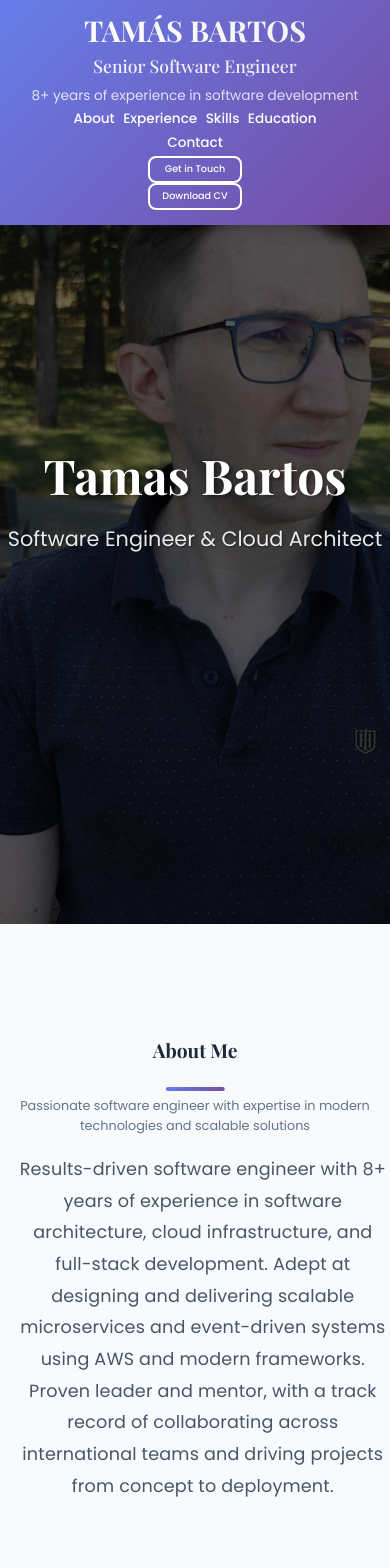
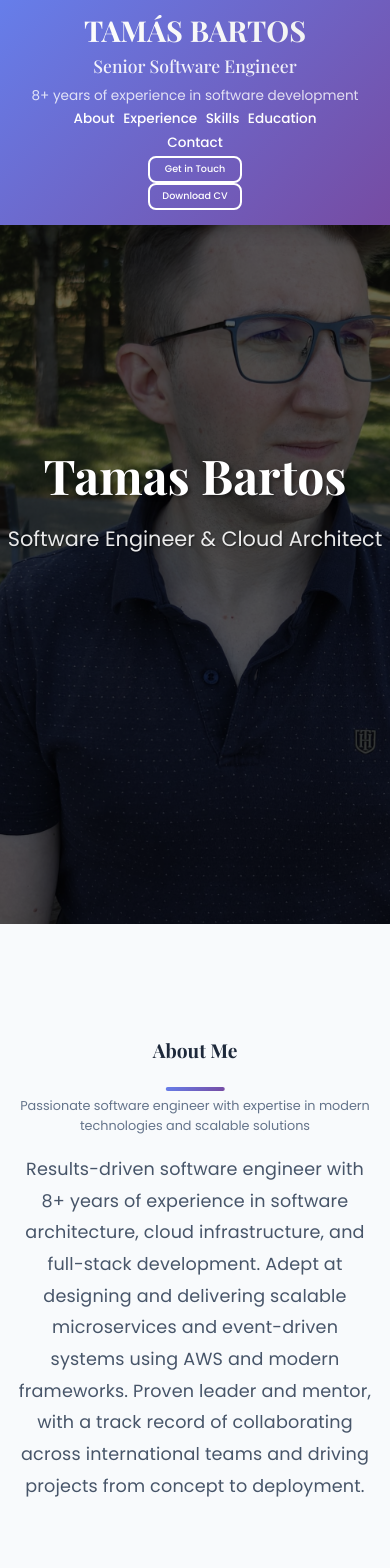
Before and after one commit to battact/cv, a React (Vite) app: page / in a window 390 px wide. Shown: the top 1568 px of the page. Built offline with nearby package versions, Linux system fonts and the light colour scheme.

Commit message:
* fix width problem in the root

```diff
--- a/src/App.css
+++ b/src/App.css
@@ -19,6 +19,8 @@ body {
   -ms-text-size-adjust: 100%;
   text-size-adjust: 100%;
 }
+
+
 
 html {
   scroll-behavior: smooth;
@@ -1350,13 +1352,22 @@ html {
 
 @media (max-width: 480px) {
   body, .container, .hero-section, .hero-content, .section-content, .about-content {
-    width: 100vw !important;
-    max-width: 100vw !important;
+    width: 100% !important;
+    max-width: 100% !important;
     margin: 0 !important;
     padding-left: 0 !important;
     padding-right: 0 !important;
     box-sizing: border-box;
   }
+
+  /* Prevent horizontal scroll */
+  html, body {
+    overflow-x: hidden !important;
+    width: 100% !important;
+    max-width: 100% !important;
+  }
+
+
 
   .section-content {
     grid-template-columns: 1fr !important;
@@ -1404,13 +1415,13 @@ html {
     padding: 0.4em 0.6em !important;
   }
   .about-content, .about-text p {
-    width: 100vw !important;
+    width: 100% !important;
     text-align: center !important;
     margin: 0 auto !important;
-    padding: 0 2vw !important;
+    padding: 0 2% !important;
   }
   .section-header, .section-header h2, .section-header p {
-    width: 100vw !important;
+    width: 100% !important;
     text-align: center !important;
     margin: 0 auto !important;
     padding-left: 0 !important;
@@ -1430,8 +1441,8 @@ html {
     font-size: 0.8rem !important;
   }
   .contact-info, .contact-content {
-    width: 100vw !important;
-    max-width: 100vw !important;
+    width: 100% !important;
+    max-width: 100% !important;
     margin: 0 !important;
     padding-left: 0 !important;
     padding-right: 0 !important;
```
